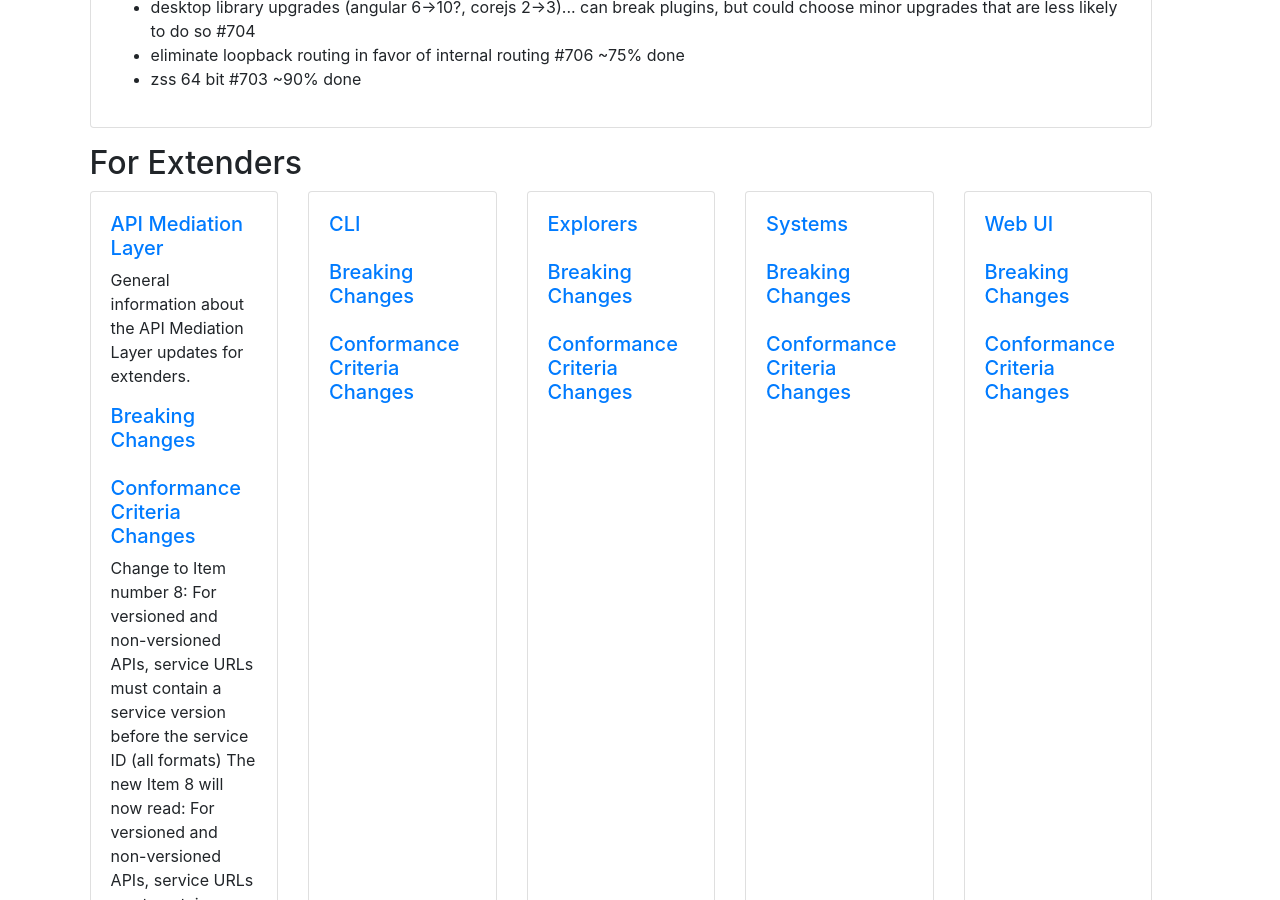
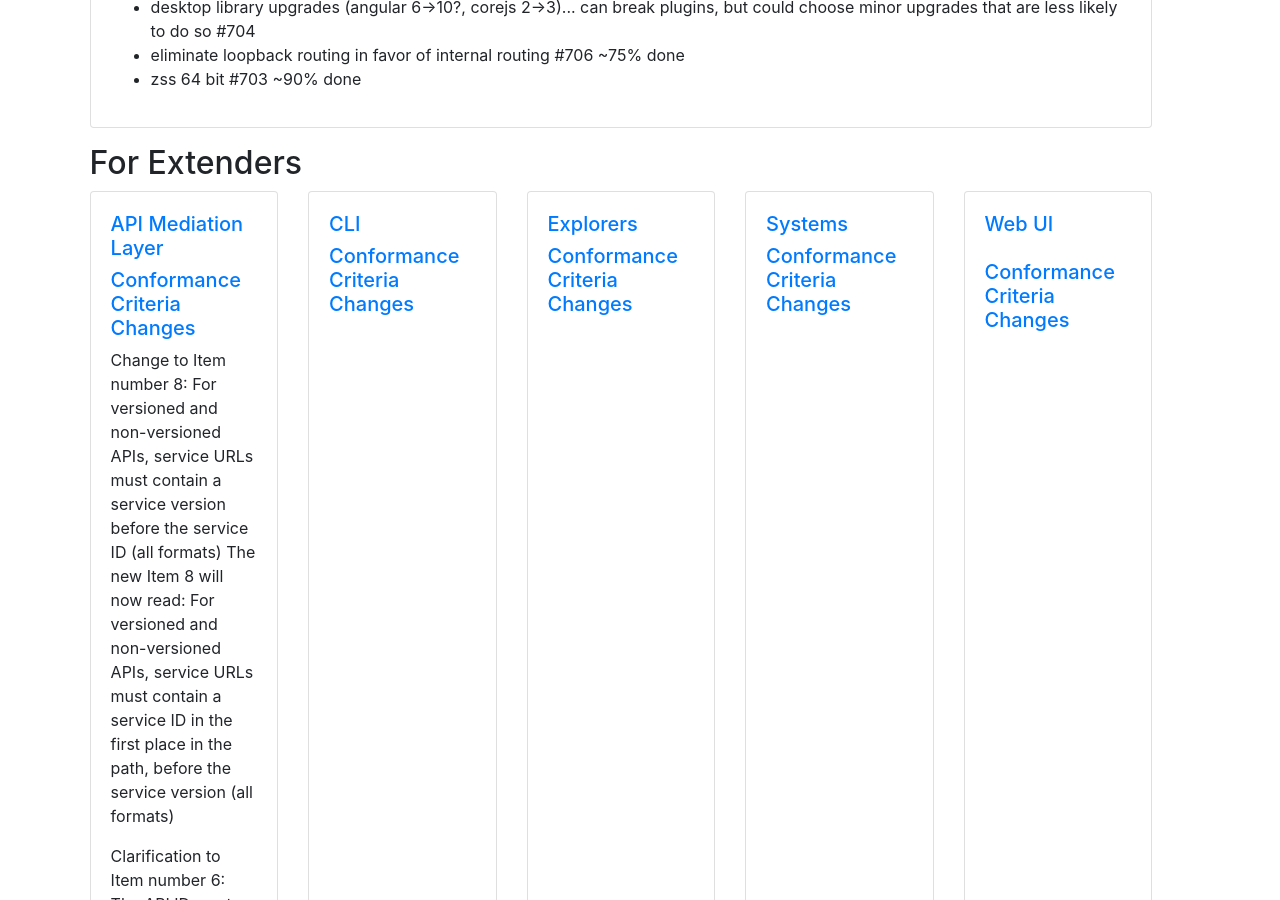
Before and after one commit to zowe/zowe.github.io, a Jekyll site: the page built from vNext.md, in a window 1280 px wide and 900 px high, scrolled down 5572 px. Built offline with Jekyll 4.4.1, drawn with Linux system fonts in a browser that asks for light colours; our own code applies the rules of GitHub Pages for plain Markdown files.

Commit message:
Update the page
Signed-off-by: Jakub Balhar <jakub@balhar.net>

```diff
--- a/vNext.md
+++ b/vNext.md
@@ -87,12 +87,14 @@
           <h5 class="text-left"><a href="{{ site.slack_url }}">API Mediation Layer</a></h5>
         </div>
         <p class="card-text">V2 Highlights</p>
+        <p>
         <ul>
           <li>Remove support for the old path pattern</li>
           <li>Move to the Material UI from Mineral UI</li>
           <li>New change password as a part of the API Catalog</li>
           <li>Remove the support for different authentication schemas for different instances of service</li>
         </ul>
+        </p>
       </div>
     </div>
     <div class="card mb-3">
@@ -253,13 +255,6 @@
         <div class="d-flex align-items-baseline">
           <h5 class="text-left"><a href="{{ site.slack_url }}">API Mediation Layer</a></h5>
         </div>
-        <p class="card-text">General information about the API Mediation Layer updates for extenders.</p>
-
-        <div class="d-flex align-items-baseline">
-          <h5 class="text-left"><a href="{{ site.slack_url }}">Breaking Changes</a></h5>
-        </div>
-        <p class="card-text"></p>
-
         <div class="d-flex align-items-baseline">
           <h5 class="text-left"><a href="{{ site.slack_url }}">Conformance Criteria Changes</a></h5>
         </div>
@@ -277,13 +272,6 @@
         <div class="d-flex align-items-baseline">
           <h5 class="text-left"><a href="{{ site.omp_calendar_url }}">CLI</a></h5>
         </div>
-        <p class="card-text"></p>
-
-        <div class="d-flex align-items-baseline">
-          <h5 class="text-left"><a href="{{ site.slack_url }}">Breaking Changes</a></h5>
-        </div>
-        <p class="card-text"></p>
-
         <div class="d-flex align-items-baseline">
           <h5 class="text-left"><a href="{{ site.slack_url }}">Conformance Criteria Changes</a></h5>
         </div>
@@ -295,13 +283,6 @@
         <div class="d-flex align-items-baseline">
           <h5 class="text-left"><a href="{{ site.slack_url }}">Explorers</a></h5>
         </div>
-        <p class="card-text"></p>
-
-        <div class="d-flex align-items-baseline">
-          <h5 class="text-left"><a href="{{ site.slack_url }}">Breaking Changes</a></h5>
-        </div>
-        <p class="card-text"></p>
-
         <div class="d-flex align-items-baseline">
           <h5 class="text-left"><a href="{{ site.slack_url }}">Conformance Criteria Changes</a></h5>
         </div>
@@ -313,17 +294,9 @@
         <div class="d-flex align-items-baseline">
           <h5 class="text-left"><a href="{{ site.slack_url }}">Systems</a></h5>
         </div>
-        <p class="card-text"></p>
-
-        <div class="d-flex align-items-baseline">
-          <h5 class="text-left"><a href="{{ site.slack_url }}">Breaking Changes</a></h5>
-        </div>
-        <p class="card-text"></p>
-
         <div class="d-flex align-items-baseline">
           <h5 class="text-left"><a href="{{ site.slack_url }}">Conformance Criteria Changes</a></h5>
         </div>
-        <p class="card-text"></p>
       </div>
     </div>
     <div class="card mb-3">
@@ -332,12 +305,6 @@
           <h5 class="text-left"><a href="{{ site.slack_url }}">Web UI</a></h5>
         </div>
         <p class="card-text"></p>
-
-        <div class="d-flex align-items-baseline">
-          <h5 class="text-left"><a href="{{ site.slack_url }}">Breaking Changes</a></h5>
-        </div>
-        <p class="card-text"></p>
-
         <div class="d-flex align-items-baseline">
           <h5 class="text-left"><a href="{{ site.slack_url }}">Conformance Criteria Changes</a></h5>
         </div>
```
